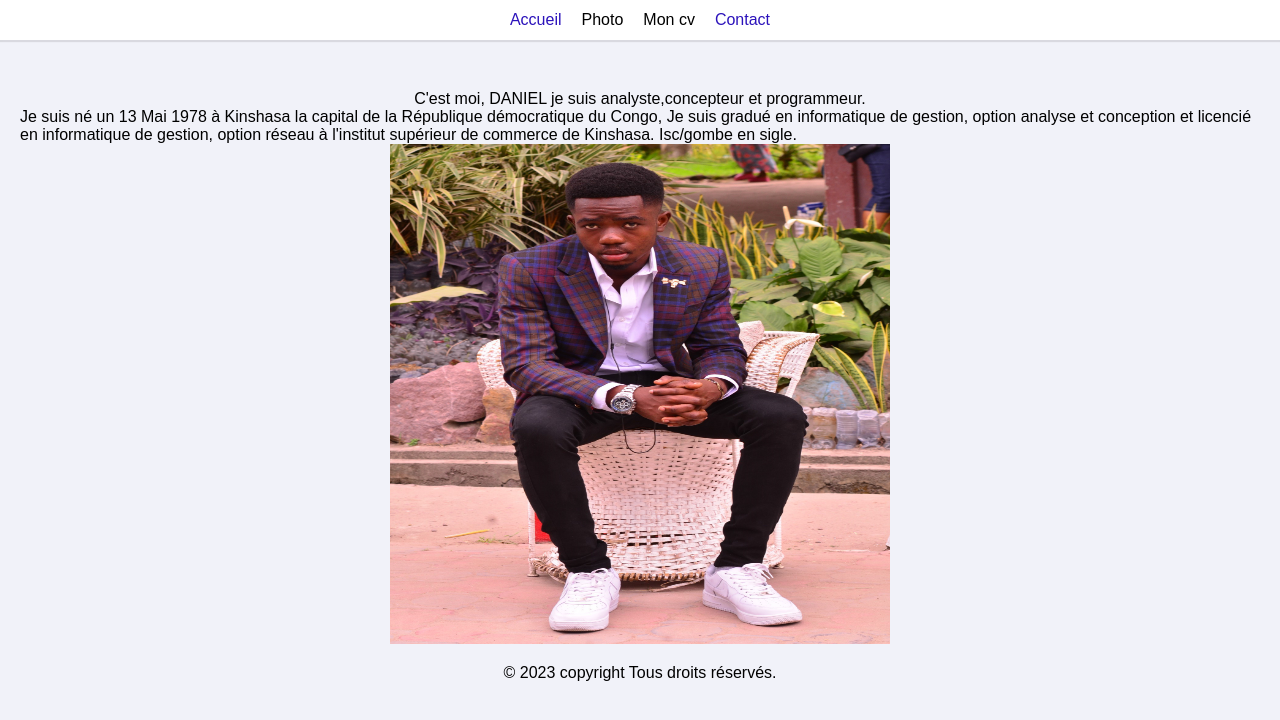
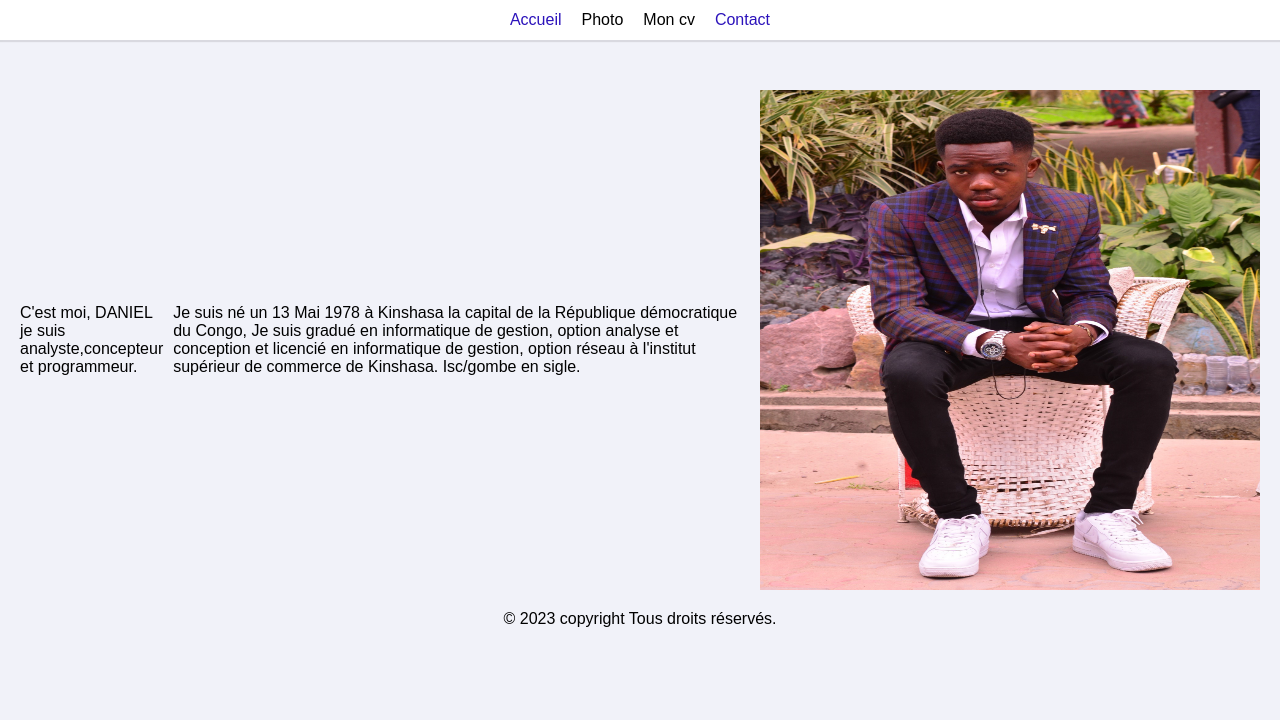
Before and after one commit to laurentmwana/daniel-nkuma, a plain HTML site: page index.html in a window 1280 px wide. Drawn offline with Linux system fonts and the light colour scheme.

Commit message:
feat: corriger d-flex

```diff
--- a/assets/css/app.css
+++ b/assets/css/app.css
@@ -56,11 +56,11 @@ header ul a.active {
     display: flex;
     align-items: center;
     justify-content: center;
-    flex-wrap: wrap;
+    gap: 10px;
 }
 
 
-@media screen and (max-width: 800px) {
+@media screen and (max-width: 900px) {
     .d-flex {
         flex-direction: column;
     }
```
